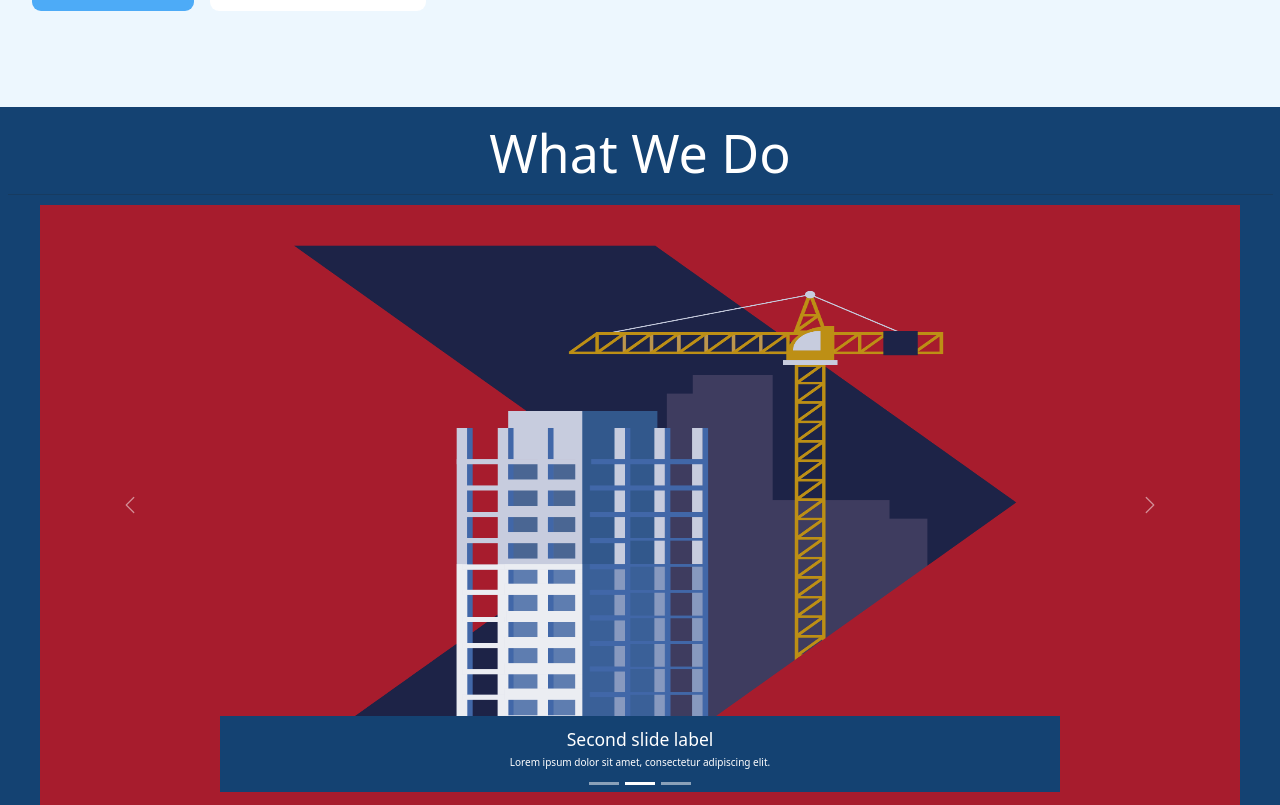
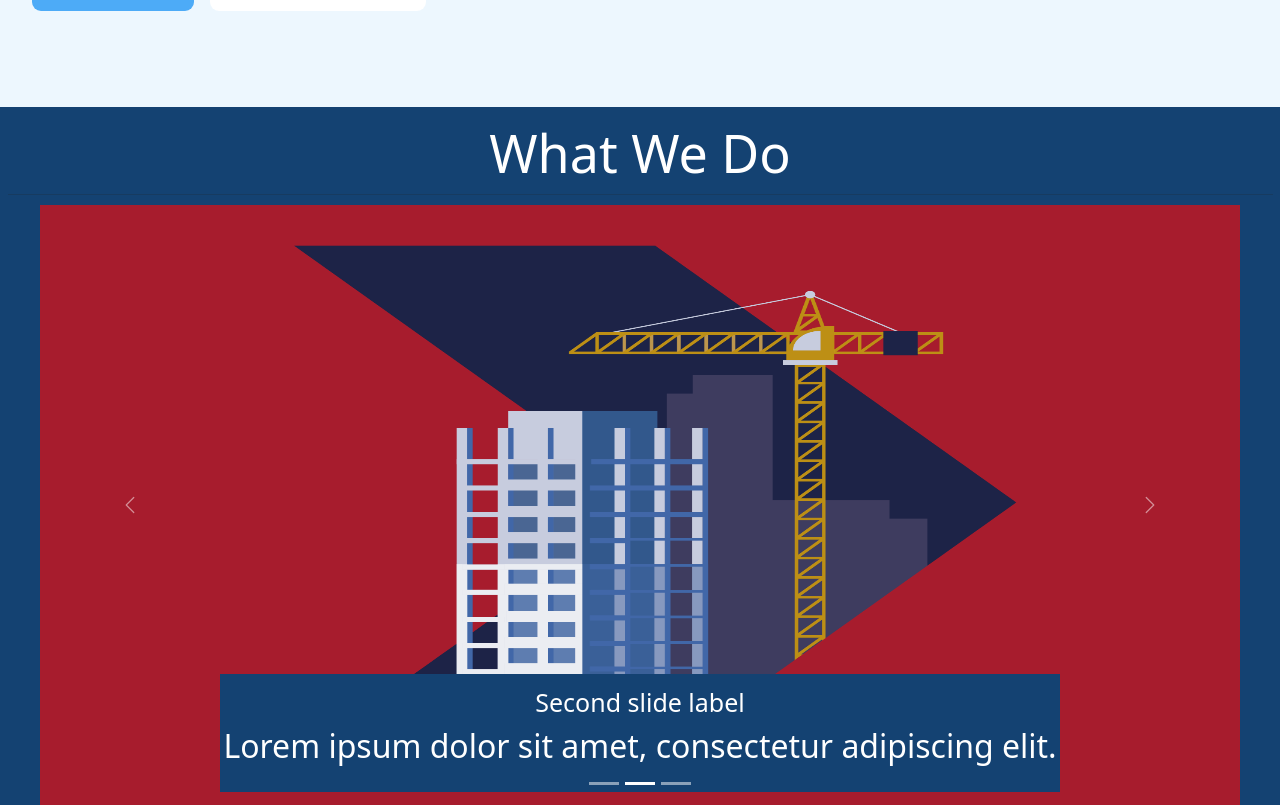
Before and after one commit to Caleb-Rogers/bmonroe-consulting, a Next.js app: page / in a window 1280 px wide. Shown: the part 765-1570 px from the top of the page. Built offline with nearby package versions, Linux system fonts and the light colour scheme.

Commit message:
fixed captioning text size for whatWeDo page

```diff
--- a/src/components/WhatWeDo.js/WhatWeDo.css
+++ b/src/components/WhatWeDo.js/WhatWeDo.css
@@ -2,6 +2,7 @@
   width: 1200px;
   height: 600px;
   margin: auto;
+  font-size: 32px;
 }
 @media (max-width: 900px) {
   .carousel {
@@ -21,6 +22,3 @@
   color: white;
   font-size: 52px;
 }
-.carousel-control-next-icon {
-  size: 52px;
-}
--- a/src/components/WhatWeDo.js/WhatWeDo.js
+++ b/src/components/WhatWeDo.js/WhatWeDo.js
@@ -15,7 +15,7 @@ function WhatWeDo() {
             alt="First slide"
           />
           <Carousel.Caption>
-            <h3>First slide label</h3>
+            <h1 className="caption-font">First slide label</h1>
             <p>Nulla vitae elit libero, a pharetra augue mollis interdum.</p>
           </Carousel.Caption>
         </Carousel.Item>
@@ -27,7 +27,7 @@ function WhatWeDo() {
           />
 
           <Carousel.Caption className="carousel-caption">
-            <h3>Second slide label</h3>
+            <h1 className="caption-font">Second slide label</h1>
             <p>Lorem ipsum dolor sit amet, consectetur adipiscing elit.</p>
           </Carousel.Caption>
         </Carousel.Item>
@@ -39,7 +39,7 @@ function WhatWeDo() {
           />
 
           <Carousel.Caption>
-            <h3>Third slide label</h3>
+            <h1 className="caption-font">Third slide label</h1>
             <p>
               Praesent commodo cursus magna, vel scelerisque nisl consectetur.
             </p>
```
